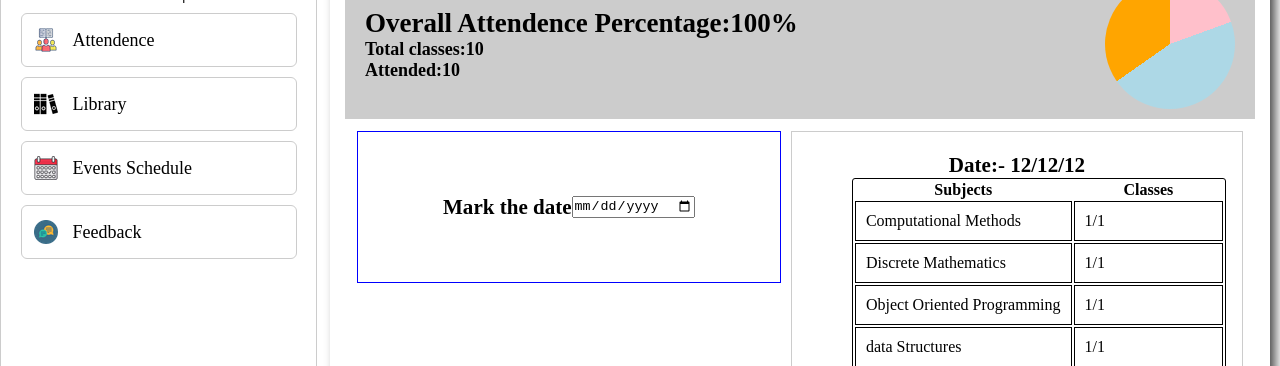
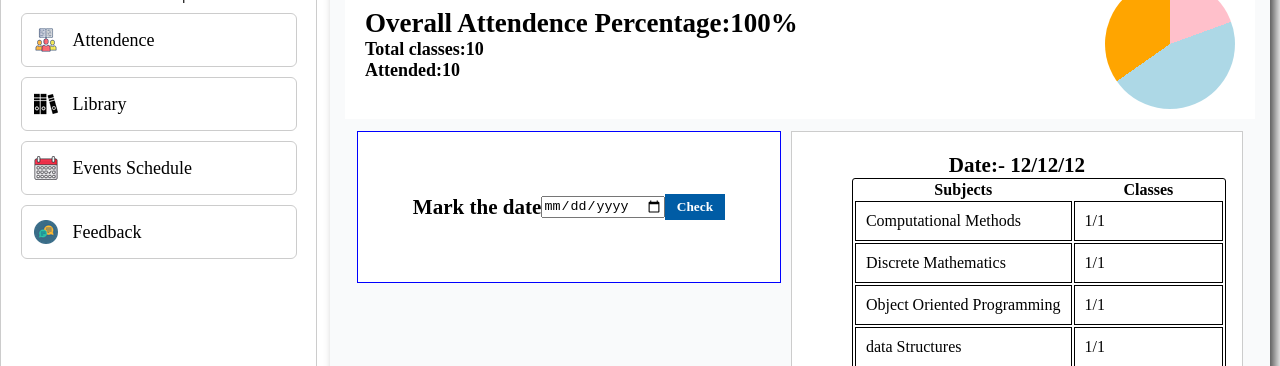
Before and after one commit to Ritu-03Thakur/Attendence-Portal, a website built with Parcel: page Student/Attendence/student_attendence.html in a window 1280 px wide. Shown: the part 218-584 px from the top of the page. Built offline with nearby package versions, Linux system fonts and the light colour scheme.

Commit message:
modified theme

```diff
--- a/Student/Attendence/student_attendence.css
+++ b/Student/Attendence/student_attendence.css
@@ -58,7 +58,7 @@ header ul li{
     font-size: large;
 }
 header ul li:hover{
-    background-color: rgb(177, 174, 174);
+    background-color: rgb(235, 230, 230);
 }
 header ul li img{
     margin-right: 15px;
@@ -96,7 +96,7 @@ header ul li img{
 
 section{
     min-height: 100vh;
-    /* background-color: red; */
+    background-color:#fff;
 }
 
 section .subjects{
@@ -142,12 +142,13 @@ section .subjects{
     border: 3px solid lightseagreen;
 }
 section .show_subjects{
-    /* border: 1px solid green; */
     border-radius: 12px;
     box-shadow: 6px 7px 12px -1px rgba(0,0,0,0.75);
     height: 76.2%;
     padding: 15px;
-    background-color:rgba(54, 125, 231, 0);
+    /* background-color:rgba(54, 125, 231, 0); */
+    background-color: #F9FAFB;
+    /* background-color: rgb(235, 230, 230); */
     margin: 10px 10px 0px 10px;
     display: flex;
     flex-direction: column;
@@ -175,7 +176,7 @@ section .show_subjects{
  section .show_subjects .total_attendence{
     /* position: absolute; */
     height: 150px;
-    background-color:  #ccc;
+    background-color:  #fff;
     display: flex;
     font-size: large;
     align-items: center;
@@ -191,12 +192,22 @@ section .show_subjects .calender{
     align-items: center;
     justify-content: center;
     margin-right: 10px;
-    /* margin-top: 20px; */
+    background-color: #fff;
+}
+ section .calender button{
+    color: white;
+    background-color: #005CA5;
+    padding: 5px 12px;
+    cursor: pointer;
+    font-family: serif;
+    border: none;
+    font-weight: 600;
 }
  section .show_subjects .per_day{
     height: 300px;
     width: 480px;
     border: 1px solid #ccc;
+    background-color: #fff;
     display: inline;
     font-size: large;
     float: right;
--- a/Student/Attendence/student_attendence.html
+++ b/Student/Attendence/student_attendence.html
@@ -57,6 +57,7 @@
                 <div class="calender">
                     <h3>Mark the date </h3>
                     <input type="date" name="dateDay" id="">
+                    <button id="check">Check</button>
                 </div>
                 <div class="per_day">
                     <h3>Date:- 12/12/12</h3>
```
